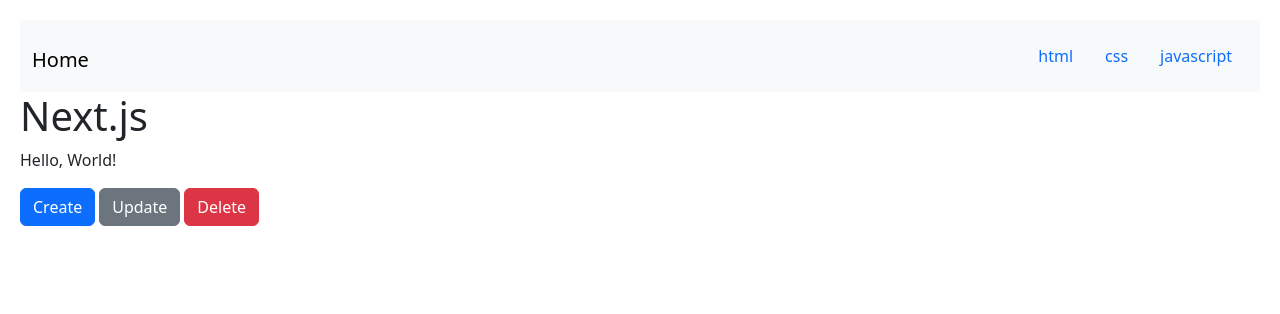
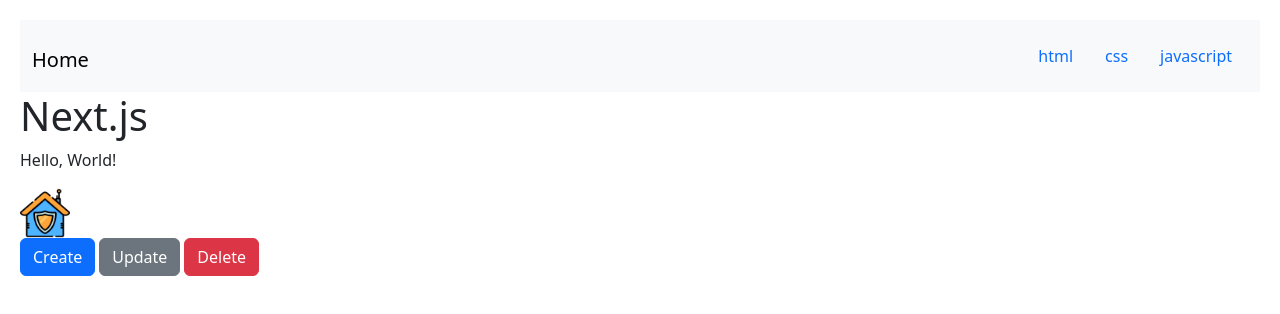
Before and after one commit to RaeChoe/Nextjs-app, a Next.js app: page / in a window 1280 px wide. Shown: the top 314 px of the page. Built offline with nearby package versions, Linux system fonts and the light colour scheme.

Commit message:
feat: 이미지 로드

```diff
--- a/src/app/page.js
+++ b/src/app/page.js
@@ -1,10 +1,12 @@
 import styles from "./page.module.css";
+import Image from "next/image";
 
 export default function Home() {
   return (
     <>
       <h1>Next.js</h1>
       <p>Hello, World!</p>
+      <Image src="/home.png" width={50} height={50} alt="Picture of the author" />
     </>
   );
 }
```
Also changed, not shown: public/home.png (added).
